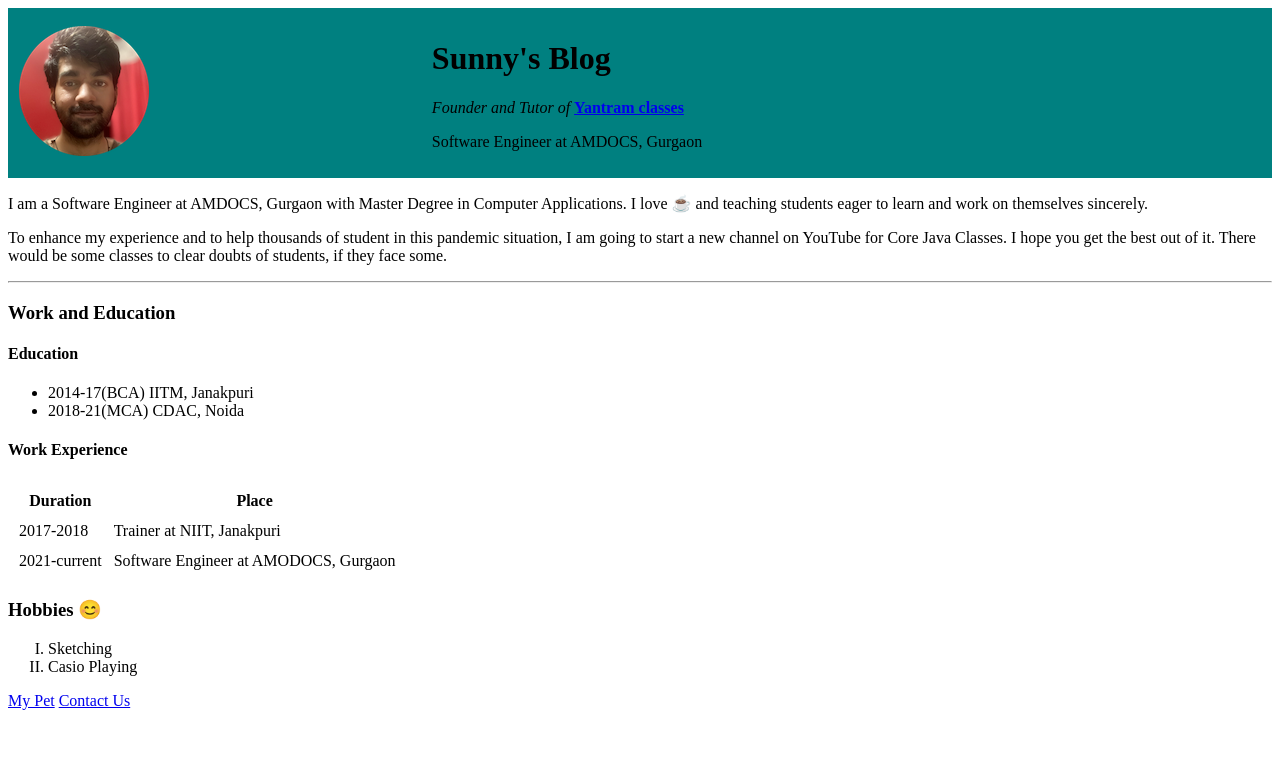
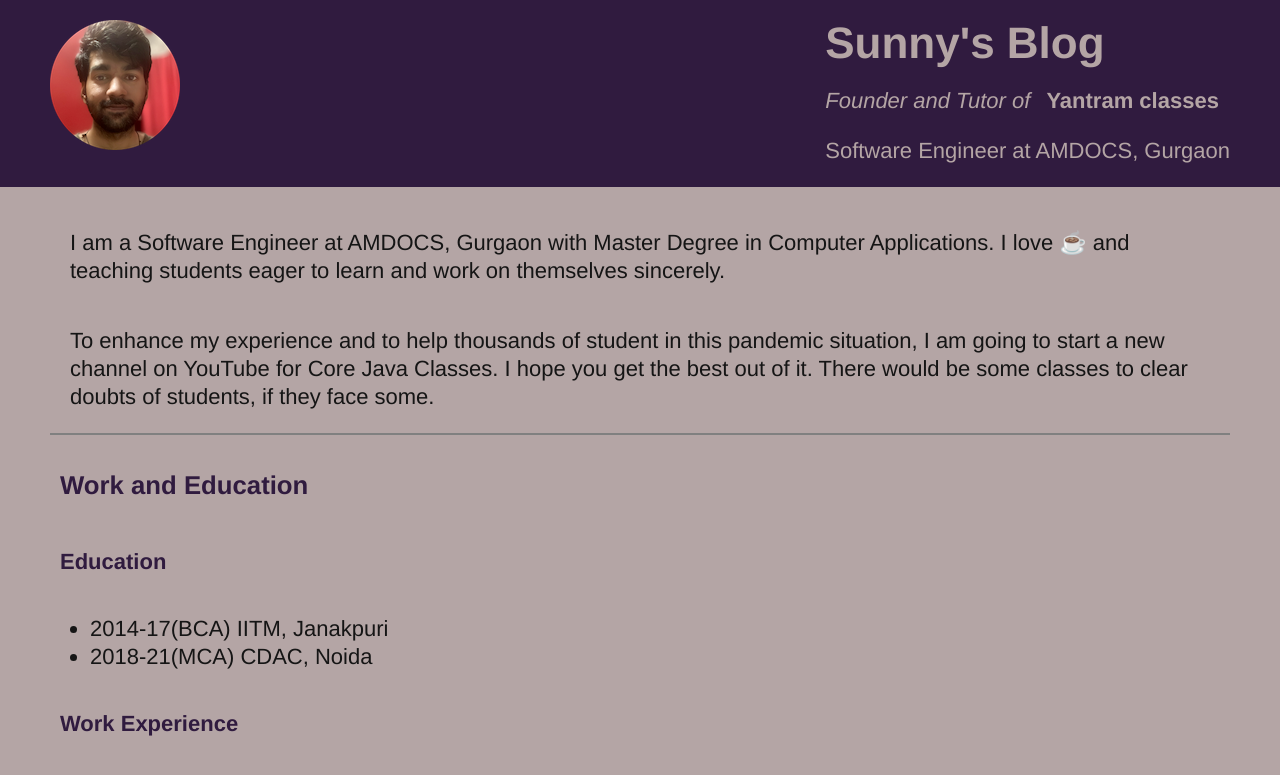
Before and after one commit to Sunny-Vats/YantramBlog, a plain HTML site: page index.html in a window 1280 px wide. Shown: the top 775 px of the page. Drawn offline with Linux system fonts and the light colour scheme.

Commit message:
Add First Page

```diff
--- a/index.html
+++ b/index.html
@@ -4,31 +4,114 @@
     <head>
         <meta charset="utf-8">
         <title>🌏 Yantram Classes</title>
+        <style>
+            * {
+                box-sizing: border-box;
+            }
+
+            body {
+                background-color: #b4a5a5;
+                color: #151515;
+                margin: 0;
+                padding: 0;
+                font: 300 22px/28px "Helvetica Neue";
+            }
+
+            h1,
+            h2,
+            h3,
+            h4,
+            h5,
+            h6 {
+                color: #301b3f;
+                padding: 10px;
+            }
+
+            header,
+            footer {
+                background-color: #301b3f;
+                margin: 0;
+                padding: 0 50px;
+                color: #b4a5a5;
+            }
+
+            .group::before,
+            .group::after {
+                content: "";
+                display: table;
+            }
+
+            .group::after {
+                clear: both;
+            }
+
+            .group {
+                clear: both;
+            }
+
+            .left {
+                float: left;
+                padding-right: 10px;
+            }
+
+            img {
+                padding-top: 20px;
+            }
+
+            .right {
+                float: right;
+                padding-left: 10px;
+            }
+
+            .right>h1,
+            .right p {
+                color: #b4a5a5;
+                padding: 0;
+            }
+
+            .right a {
+                text-decoration: none;
+                color: #b4a5a5;
+                margin-left: 10px;
+            }
+
+            .right a:hover {
+                color: #f4f5f5;
+                text-decoration: underline;
+            }
+
+            p {
+                padding: 20px 20px 0 20px;
+            }
+
+            main {
+                padding: 0 50px;
+            }
+        </style>
     </head>
 
     <body>
-        <table cellspacing="10" style="background: teal; width: 100%;">
-            <tr>
-                <td>
+        <header class="group">
+            <div class="left">
                 <img src=" images/profilePic.png" alt="My Profile Pic">
-                </td>
-                <td>
+            </div>
+            <div class="right">
                 <h1>Sunny's Blog</h1>
                 <p>
                     <em>Founder and Tutor of </em>
                     <strong><a href="https://www.youtube.com/channel/UC_qR-a11AljdFLD91ithS-g" target="_blank">Yantram classes</a></strong>
                 </p>
                 <p>Software Engineer at AMDOCS, Gurgaon</p>
-                </td>
-            </tr>
-        </table>
+            </div>
+        </header>
+        <main>
             <p>
                 I am a Software Engineer at AMDOCS, Gurgaon with Master Degree in Computer Applications. I love &#9749; and teaching students eager to learn and work on themselves sincerely.
             </p>
             <p>
                 To enhance my experience and to help thousands of student in this pandemic situation, I am going to start a new channel on YouTube for Core Java Classes. I hope you get the best out of it. There would be some classes to clear doubts of students, if they face some.
             </p>
-        <hr>
+            <hr noshade>
             <h3>Work and Education</h3>
             <h4>Education</h4>
             <ul>
@@ -57,8 +140,11 @@
                 <li>Sketching</li>
                 <li>Casio Playing</li>
             </ol>
-        <a href="plutoImages.html">My Pet</a>
-        <a href="contactMe.html">Contact Us</a>
+        </main>
+        <footer class="group">
+            <div class="right"><a href="plutoImages.html">My Pet Images</a></div>
+            <div class="right"><a href="contactMe.html">Contact Us</a></div>
+        </footer>
     </body>
 
 </html>
```
Lines whose indentation alone changed are shown as unchanged.
